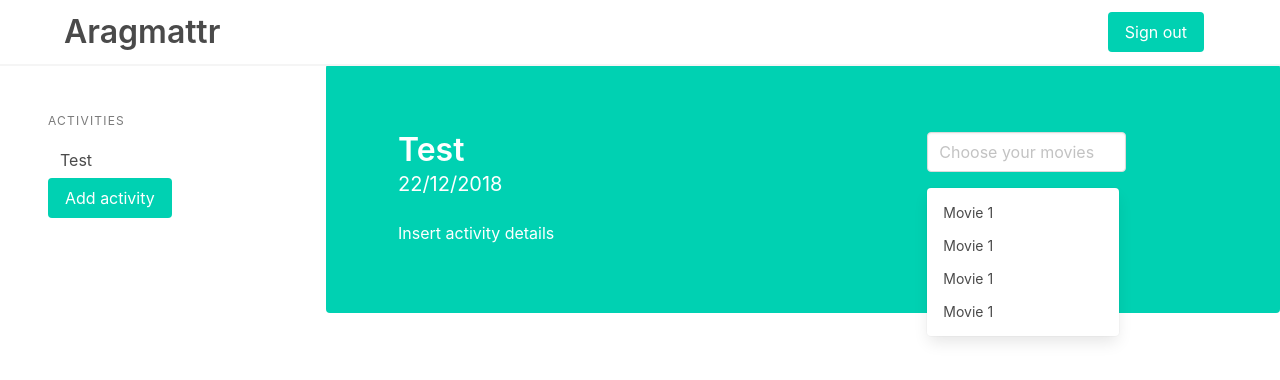
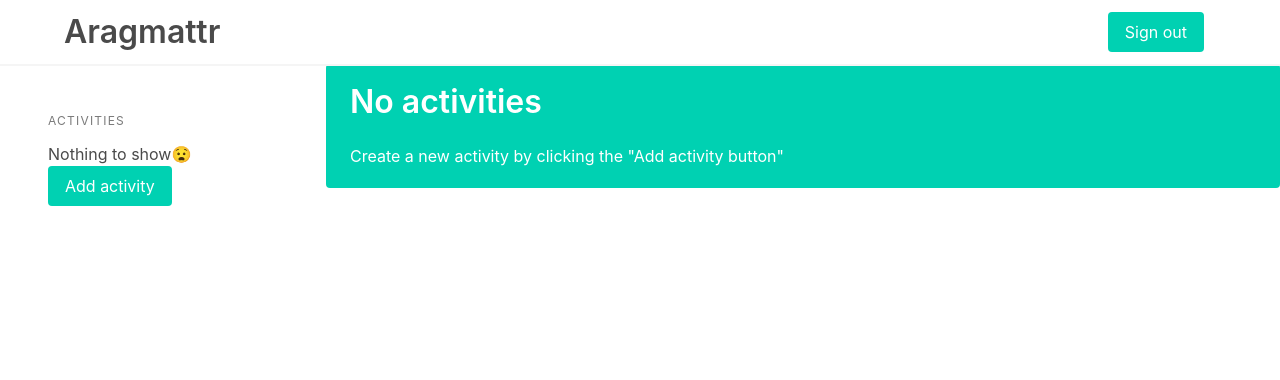
Before and after one commit to konsvasi/activity-manager, a React (Create React App) app: page / in a window 1280 px wide. Shown: the top 380 px of the page. Built offline with nearby package versions, Linux system fonts and the light colour scheme; what awesome-debounce-promise would draw is missing.

Commit message:
added movieCardList component and refactored the code

```diff
--- a/src/Components/ActivityModal.js
+++ b/src/Components/ActivityModal.js
@@ -25,7 +25,6 @@ class ActivityModal extends Component {
 
   handleDateChange = ev => {
     this.activity.activityDate = new Date(ev.target.value);
-    console.log("date:", this.activity.activityDate);
   };
 
   // Clears the warning when input field has a value
--- a/src/Components/Dashboard.js
+++ b/src/Components/Dashboard.js
@@ -11,20 +11,8 @@ class Dashboard extends Component {
     super(props);
     this.state = {
       modalState: false,
-      activities: [
-        {
-          activityId: "1",
-          activityName: "Test",
-          activityDate: "22/12/2018",
-          activityFriends: "no"
-        }
-      ],
-      activeSession: {
-        activityId: "1",
-        activityName: "Test",
-        activityDate: "22/12/2018",
-        activityFriends: "no"
-      }
+      activities: [],
+      activeSession: {}
     };
   }
 
@@ -38,7 +26,8 @@ class Dashboard extends Component {
   saveActivity = activity => {
     const createdActivity = activity;
     this.setState(prevState => ({
-      activities: [...prevState.activities, createdActivity]
+      activities: [...prevState.activities, createdActivity],
+      activeSession: createdActivity
     }));
   };
 
@@ -46,7 +35,6 @@ class Dashboard extends Component {
   // and set the state in the MainPanel component
   // to show the detailed view of the activity
   getActivityId = id => {
-    console.log("id:", id);
     this.setState(prev => {
       const activity = prev.activities.find(element => {
         return element.activityId === id;
--- a/src/Components/DetailPanel.js
+++ b/src/Components/DetailPanel.js
@@ -1,8 +1,20 @@
 import React from "react";
 import FilmSearchBar from "./FilmSearchBar";
+import MovieCardList from "./MovieCardList";
+
+const isEmptyObj = obj => {
+  for (let key in obj) {
+    if (obj.hasOwnProperty(key)) {
+      return false;
+    }
+  }
+
+  return true;
+};
 
 const DetailPanel = ({ activeSession }) => {
-  if (activeSession.activityName === "" && activeSession.activityDate === "") {
+  console.log("activeSession:", activeSession);
+  if (isEmptyObj(activeSession)) {
     return (
       <div>
         <p className="title">No activities</p>
@@ -15,15 +27,20 @@ const DetailPanel = ({ activeSession }) => {
 
   return (
     <section className="section">
-      <div className="columns is-gapless">
+      <div className="columns">
         <div className="column is-8">
           <p className="title">{activeSession.activityName}</p>
-          <p className="subtitle">{activeSession.activityDate}</p>
+          <p className="subtitle">
+            {activeSession.activityDate.toLocaleDateString()}
+          </p>
           <div className="content">
             <p>Insert activity details</p>
+            <section className="section">
+              <MovieCardList />
+            </section>
           </div>
         </div>
-        <div className="column is-3">
+        <div className="column is-3 is-offset-1">
           <FilmSearchBar />
         </div>
       </div>
--- /dev/null
+++ b/src/Components/FilmSearchBar.css
@@ -0,0 +1,13 @@
+.field_style {
+  margin-bottom: 0px !important;
+}
+
+.result {
+  margin-top: 10px;
+  margin-bottom: 10px;
+}
+
+.dropdown-content {
+  max-height: 13em;
+  overflow: auto;
+}
--- a/src/Components/FilmSearchBar.js
+++ b/src/Components/FilmSearchBar.js
@@ -1,47 +1,107 @@
 import React, { Component } from "react";
+import axios from "axios";
+import AwesomeDebouncePromise from "awesome-debounce-promise";
 
-const styles = {
-  maxWidth: 245
+import "./FilmSearchBar.css";
+
+const searchApi = searchTerm =>
+  axios.post(
+    "http://localhost:3000/findMovie",
+    {},
+    {
+      headers: {
+        "Content-Type": "application/json",
+        "Access-Control-Allow-Origin": "*"
+      },
+      params: { searchTerm: searchTerm }
+    }
+  );
+
+const searchApiDebounced = AwesomeDebouncePromise(searchApi, 500);
+const addMovie = ev => {
+  console.log("clicked on movie:", ev.target.id);
+};
+
+let movies = [];
+
+const DropDown = props => {
+  const listOfResults = props.results.map((movie, index) => (
+    <div className="result" key={index}>
+      <a className="dropdown-item" id={index} onClick={addMovie}>
+        <article className="media">
+          <figure className="media-left">
+            <p className="image is-64x64">
+              <img src={movie.Poster} alt="Movie Poster" />
+            </p>
+          </figure>
+          <div className="media-content">
+            <div className="content">
+              <p>
+                <strong>{movie.Title}</strong>
+              </p>
+            </div>
+          </div>
+        </article>
+      </a>
+    </div>
+  ));
+
+  movies = props.results;
+  if (props.results.length == 0) {
+    return null;
+  }
+
+  return (
+    <div className="dropdown is-active">
+      <div className="dropdown-menu" role="menu">
+        <div className="dropdown-content">
+          <div className="results">{listOfResults}</div>
+        </div>
+      </div>
+    </div>
+  );
 };
 
 class FilmSearchBar extends Component {
   constructor(props) {
     super(props);
-    this.state = {};
+    this.state = {
+      results: [],
+      isActive: false
+    };
   }
+
+  handleInput = async ev => {
+    const value = ev.target.value;
+    const searchObj = { searchTerm: ev.target.value };
+    const resultsBody = await searchApiDebounced(ev.target.value);
+    const results = await resultsBody;
+
+    if (results.data.Search) {
+      this.setState(prevState => ({
+        results: results.data.Search
+      }));
+    } else {
+      this.setState(prevState => ({ results: [] }));
+    }
+  };
 
   render() {
     return (
-      <div className="container">
-        <div className="field">
+      <div className="container is-fluid">
+        <div className="field field_style">
           <div className="control">
             <input
               className="input"
               type="text"
               placeholder="Choose your movies"
+              onChange={this.handleInput}
             />
           </div>
         </div>
 
         <section className="section is-paddingless">
-          <div className="dropdown is-active float-left">
-            <div className="dropdown-menu" role="menu">
-              <div className="dropdown-content">
-                <a href="#" className="dropdown-item">
-                  Movie 1
-                </a>
-                <a href="#" className="dropdown-item">
-                  Movie 1
-                </a>
-                <a href="#" className="dropdown-item">
-                  Movie 1
-                </a>
-                <a href="#" className="dropdown-item">
-                  Movie 1
-                </a>
-              </div>
-            </div>
-          </div>
+          <DropDown results={this.state.results} />
         </section>
       </div>
     );
--- a/src/Components/MainPanel.js
+++ b/src/Components/MainPanel.js
@@ -2,7 +2,6 @@ import React, { Component } from "react";
 import FilmSearchBar from "./FilmSearchBar";
 import MovieVote from "./MovieVote";
 import DetailPanel from "./DetailPanel";
-import "bulma/css/bulma.css";
 
 class MainPanel extends Component {
   constructor(props) {
@@ -48,6 +47,7 @@ class MainPanel extends Component {
       <section className="section">
         <p className="title">{activityName}</p>
         <p className="subtitle">{activityDate.toLocaleString()}</p>
+
         <div className="content">
           <p>Insert activity details</p>
           <FilmSearchBar />
--- /dev/null
+++ b/src/Components/MovieCardList.js
@@ -0,0 +1,8 @@
+import React from "react";
+import MovieCard from "./MovieCard";
+
+const MovieCardList = props => {
+  return null;
+};
+
+export default MovieCardList;
```
